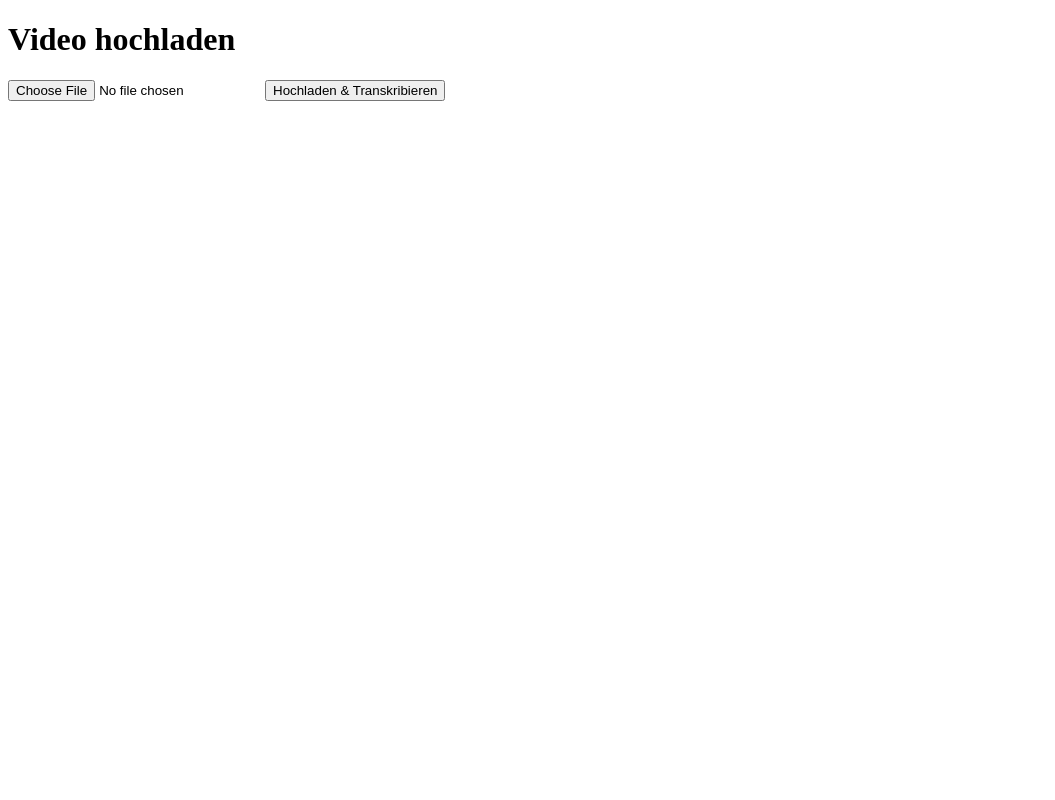
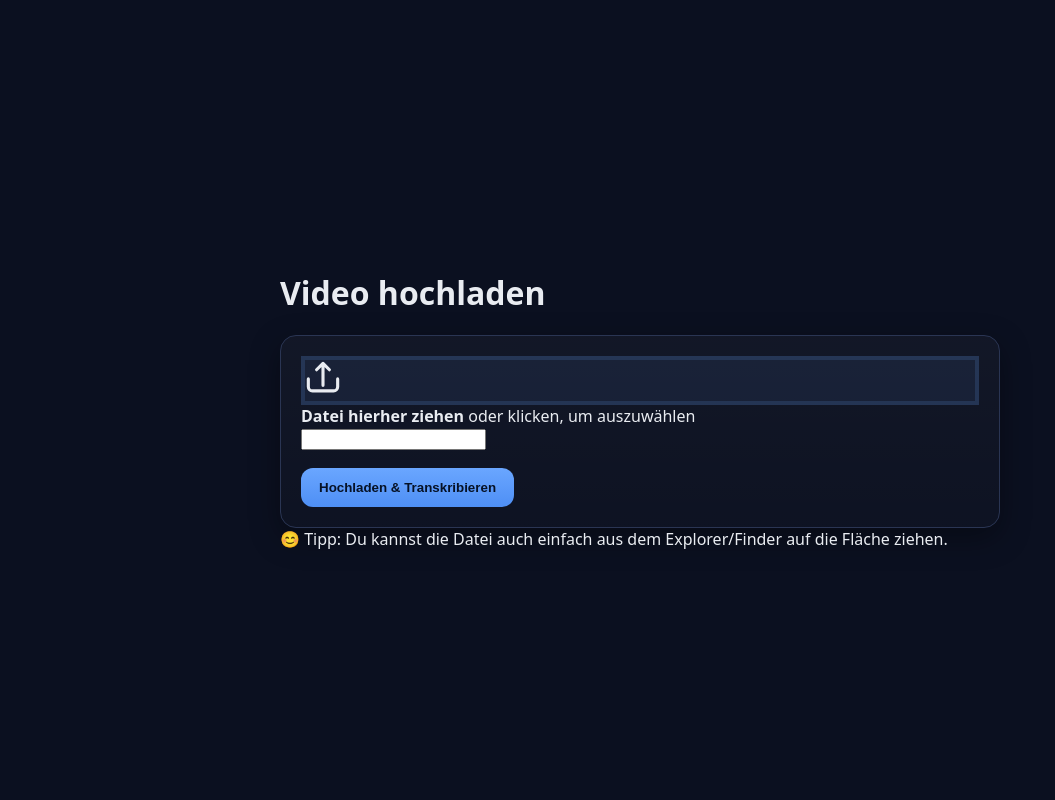
Before and after one commit to AR-571/se-projekt, a Flask app: page / in a window 1280 px wide. Shown: the whole page, without its empty margins (0-1055 px from the left). Run offline with Flask 3, Linux system fonts and the light colour scheme.

Commit message:
userinterface

```diff
--- /dev/null
+++ b/src/app/templates/style.css
@@ -0,0 +1,135 @@
+:root {
+    --bg: #0b1020;
+      --card: #12182b;
+      --text: #e9ecf1;
+      --muted: #9aa3b2;
+      --primary: #6aa6ff;
+      --primary-strong: #4e8ff5;
+      --accent: #79ffd1;
+      --danger: #ff7d7d;
+      --focus: #d7e3ff;
+      --border: #2a3553;
+      --shadow: 0 10px 30px rgba(0,0,0,.35);
+}
+
+.container {
+    width: 100%;
+    max-width: 720px;
+}
+
+.card {
+    background: linear-gradient(180deg, rgba(255,255,255,.03), rgba(255,255,255,.01));
+    border: 1px solid var(--border);
+    border-radius: 16px;
+    box-shadow: var(--shadow);
+    padding: 20px;
+}
+
+.header {
+    text-align: center;
+    margin-bottom: 16px;
+}
+
+.header1 {
+   margin: 0 0 6px;
+   font-size: clamp(22px, 3vw, 30px);
+}
+
+.header p {
+    margin: 0;
+    color: var(--muted);
+}
+
+.dropzone, .dropzone.dragover {
+    border-color: var(--primary);
+    background: rgba(106,166,255,.08);
+    box-shadow: 0 0 0 4px rgba(106,166,255,.15) inset;
+}
+
+.dropzone input[type="file"] {
+    position: absolute;
+    inset: 0;
+    opacity: 0;
+    cursor: pointer;
+}
+
+.hint {
+    color: var(--muted);
+    font-size: 14px;
+}
+
+.max {
+    color: var(--muted);
+    font-size: 13px;
+}
+
+.selected-file {
+    margin-top: 10px;
+    font-size: 14px;
+    color: var(--focus);
+    word-break: break-all;
+}
+
+.actions {
+    display: flex;
+    flex-wrap: wrap;
+    gap: 12px;
+    align-items: center;
+    justify-content: space-between;
+    margin-top: 18px;
+}
+
+button[type="submit"] {
+    appearance: none;
+    border: 0;
+    background: linear-gradient(180deg, var(--primary), var(--primary-strong));
+    color: #061226;
+    font-weight: 700;
+    padding: 12px 18px;
+    border-radius: 12px;
+    cursor: pointer;
+    transition: transform .05s ease, filter .2s ease, opacity .2s ease;
+}
+
+button[type="submit"]:hover { filter: brightness(1.06); }
+button[type="submit"]:active { transform: translateY(1px); }
+button[disabled] { opacity: .7; cursor: not-allowed; }
+
+.notes {
+    font-size: 13px;
+    color: var(--muted);
+}
+.notes a {
+    color: var(--accent);
+    text-underline-offset: 3px;
+}
+
+.progress {
+    margin-top: 16px;
+}
+.progress {
+    width: 100%;
+    height: 14px;
+}
+
+.error {
+    color: var(--danger);
+    font-size: 14px; margin-top: 8px;
+    display:none; }
+
+.footer {
+    margin-top: 18px;
+    text-align: center;
+    color: var(--muted);
+    font-size: 12px; }
+
+    body {
+    background-color: var(--bg);
+    color: var(--text);
+    font-family: system-ui, -apple-system, "Segoe UI", Roboto, sans-serif;
+    display: flex;
+    justify-content: center;
+    align-items: center;
+    min-height: 100vh;
+    margin: 0;
+}
--- a/src/app/templates/upload.html
+++ b/src/app/templates/upload.html
@@ -1,19 +1,40 @@
 <!DOCTYPE html>
 <html lang="de">
 <head>
+    <link rel="stylesheet" href="style.css">
     <meta charset="UTF-8">
-    <title>Title</title>
     <title>Video Upload</title>
 </head>
+
 <body>
-    <h1>Video hochladen</h1>
-    <form method="POST" enctype="multipart/form-data">
-        <input type="file" name="video" accept=".mp4,.mov,.mkv" required>
-        <button type="submit">Hochladen & Transkribieren</button>
-    </form>
-</body>
-</head>
-<body>
-
+    <script src="uiscript.js"></script>
+    <main class="container" aria-labelledby="title">
+        <h1 id="title">Video hochladen</h1>
+            <section class="card" aria-labelledby="Uploadbereich">
+                <form id="uploadForm" method="POST" enctype="multipart/form-data">
+                    <div id="dropzone" class="dropzone" role="button" tabindex="0" aria-describedby="drop-hint">
+                        <svg width="44" height="44" viewBox="0 0 24 24" fill="none" aria-hidden="true">
+                         <path d="M12 16V4m0 0l-3.5 3.5M12 4l3.5 3.5" stroke="currentColor" stroke-width="1.7" stroke-linecap="round" stroke-linejoin="round"/>
+                         <path d="M20 12.5v4.25A2.25 2.25 0 0 1 17.75 19H6.25A2.25 2.25 0 0 1 4 16.75V12.5" stroke="currentColor" stroke-width="1.7" stroke-linecap="round" stroke-linejoin="round"/>
+                        </svg>
+                    </div>
+                    <div>
+                        <b>Datei hierher ziehen</b> oder klicken, um auszuwählen
+                    </div>
+                    <input type="fileInput" name="video" accept=".mp4,.mov,.mkv" required aria-label="Videodatei auswählen">
+                    <div id="selectedFile" class="selected-file" aria-live="polite"></div>
+                    <div class="error" id="errorMsg" role="alert"></div>
+                        <div class="actions">
+                        <button id="submitBtn" type="submit">Hochladen & Transkribieren</button>
+                        </div>
+                 <div class="progress" aria-live="polite" hidden>
+                    <label for="progressBar" class="hint">Uploadfortschritt</label>
+                     <progress id="progressBar" max="100" value="0"></progress>
+                    </div>
+                 </form>
+                </form>
+            </section>
+            <footer>😊 Tipp: Du kannst die Datei auch einfach aus dem Explorer/Finder auf die Fläche ziehen.</footer>
+     </main>
 </body>
 </html>
```
Also changed, not shown: 1 other file.
